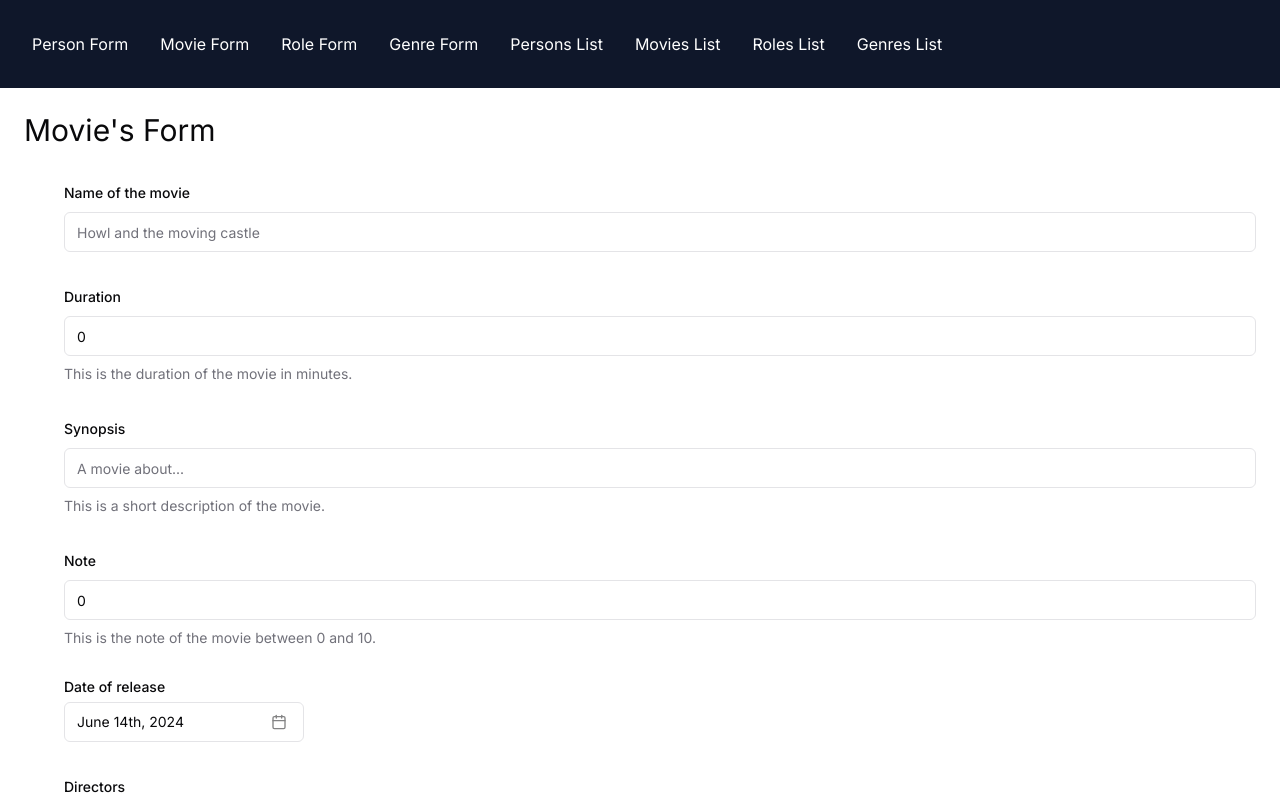
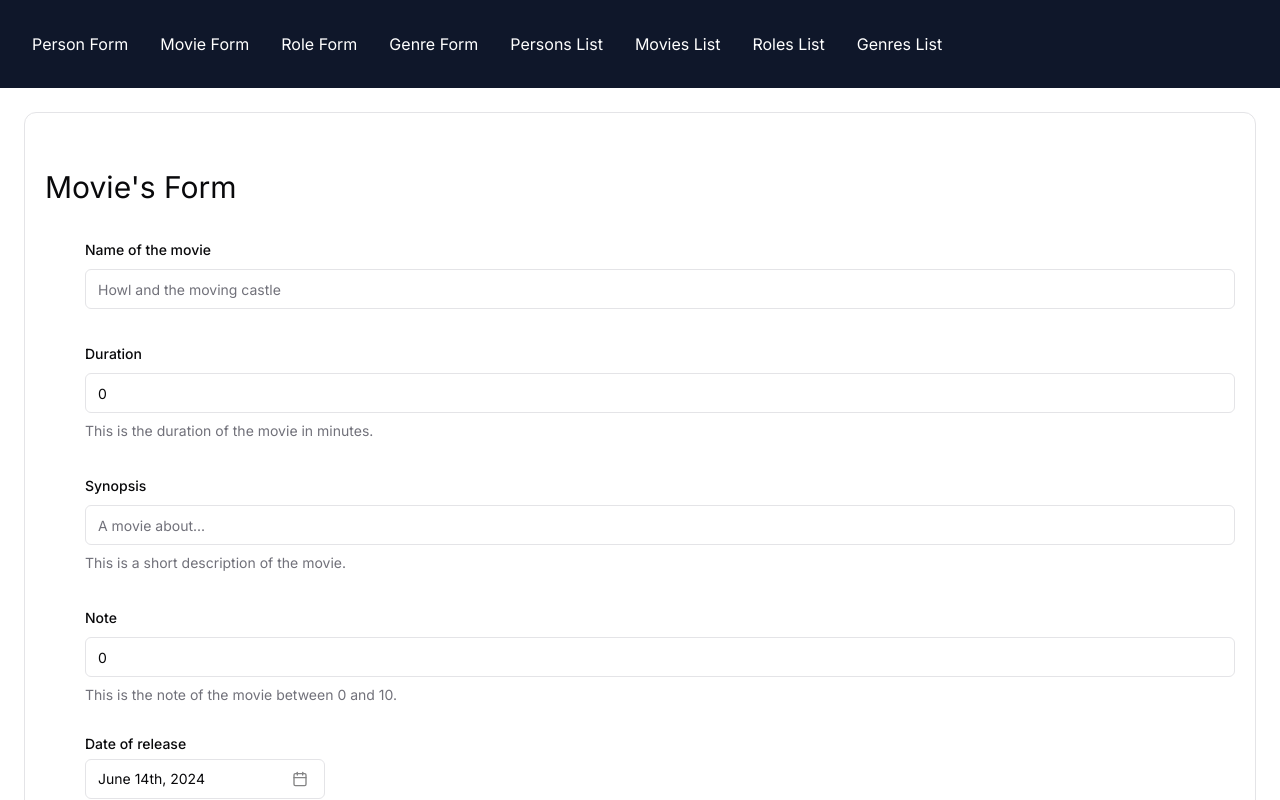
Before and after one commit to Molina-Q/next-ts-ghibli, a Next.js app: page /movies in a window 1280 px wide. Shown: the top 800 px of the page. Built offline with nearby package versions, Linux system fonts and the light colour scheme; no server answers.

Commit message:
feat: Update Movie form styling with padding and border

```diff
--- a/app/movies/page.tsx
+++ b/app/movies/page.tsx
@@ -91,7 +91,7 @@ export default function Movie() {
 
   return (
     <Form {...form} >
-      <form onSubmit={form.handleSubmit(onSubmit)} className="space-y-8 space-x-10">
+      <form onSubmit={form.handleSubmit(onSubmit)} className="space-y-8 space-x-10 px-5 py-14 border rounded-xl">
 
         <h1 className='text-3xl'>Movie's Form</h1>
 
```
